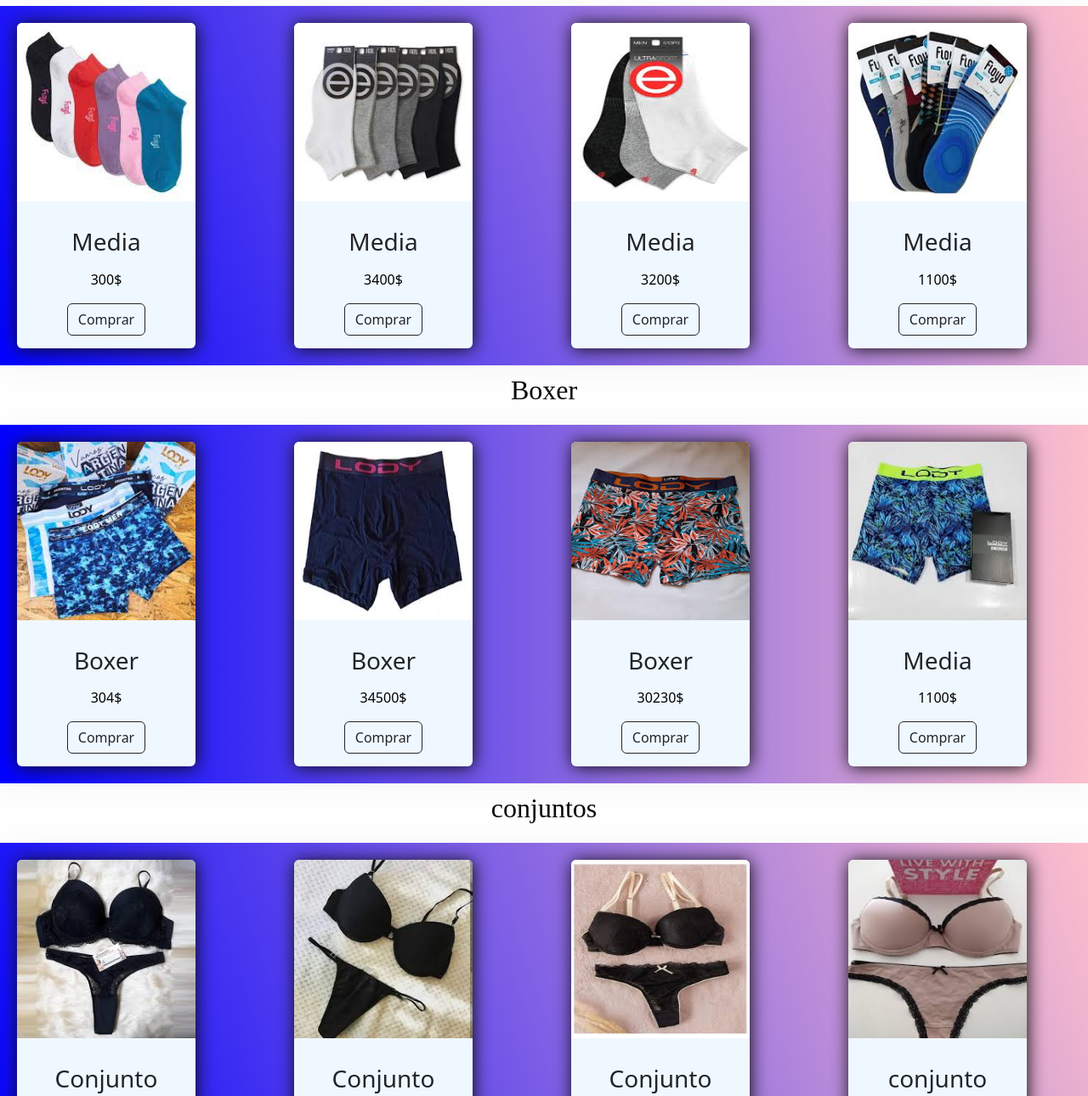
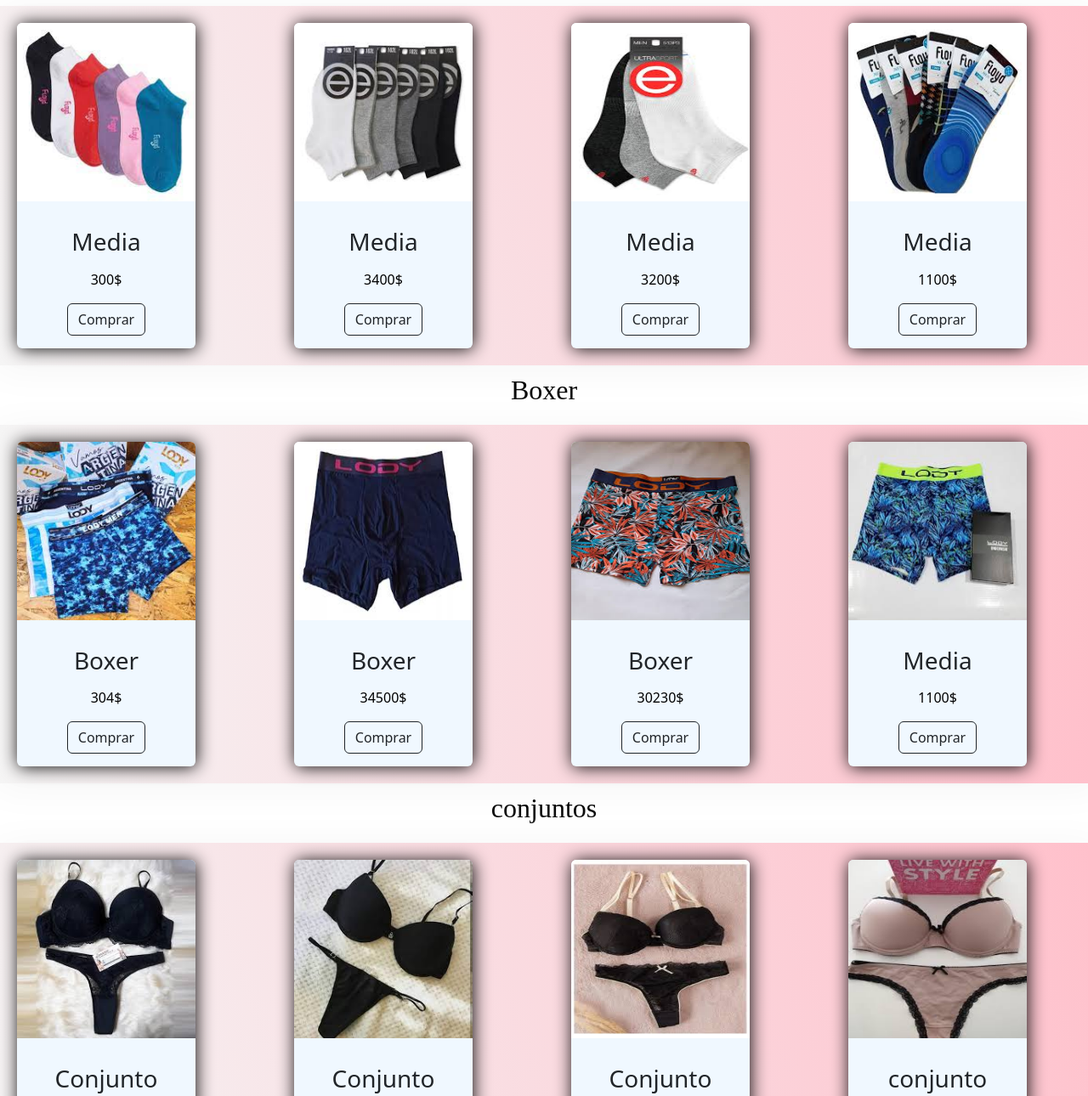
Before and after one commit to MauroParroni/Pagina-Lenceria-Parroni-Mauro, a plain HTML site: page Paginas/Productos.html in a window 1280 px wide. Shown: the part 303-1593 px from the top of the page at 85% size. Drawn offline with nearby package versions, Linux system fonts and the light colour scheme.

Commit message:
add styles

```diff
--- a/Css/main.css
+++ b/Css/main.css
@@ -33,7 +33,7 @@ footer{
    margin: 0;}
    .pr_medias{
     grid-area: medias;
-    background: linear-gradient(70deg, blue, pink);
+    background: linear-gradient(70deg, whitesmoke, pink);
     box-shadow: 5px 5px 50px whitesmoke;
      border-radius: 5px;
      height: 100%;
@@ -41,14 +41,14 @@ footer{
 
   .pr_boxer{
     grid-area: boxer;
-    background: linear-gradient(90deg, blue, pink);
+    background: linear-gradient(90deg, whitesmoke, pink);
     box-shadow: 5px 5px 50px whitesmoke;
       border-radius: 5px;
       height: 100%;
   }
   .pr_conjuntos{
     grid-area: conjuntos;
-    background: linear-gradient(70deg, blue, pink);
+    background: linear-gradient(70deg, whitesmoke, pink);
     box-shadow: 5px 5px 50px whitesmoke;
       border-radius: 5px;
       height: 100%;
@@ -73,7 +73,7 @@ footer{
     }
 .tituloprincipal{
     color: blueviolet ;
-    background-color: antiquewhite;
+    background: linear-gradient(70deg, pink,antiquewhite);
     padding: 35px 10px 20px 10px;
     margin: 5px 15px 5px 15px;
     border: solid black 2px;
```
